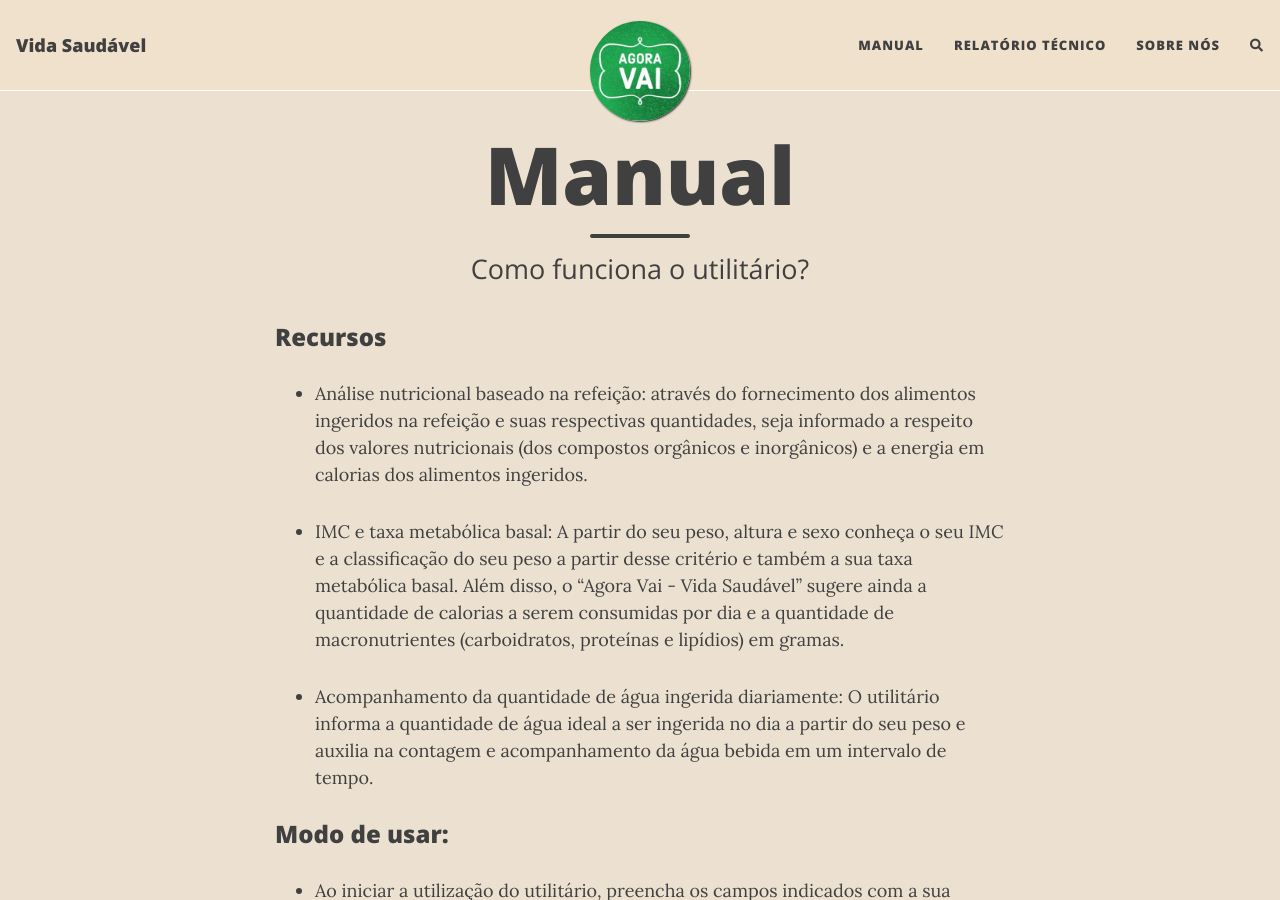
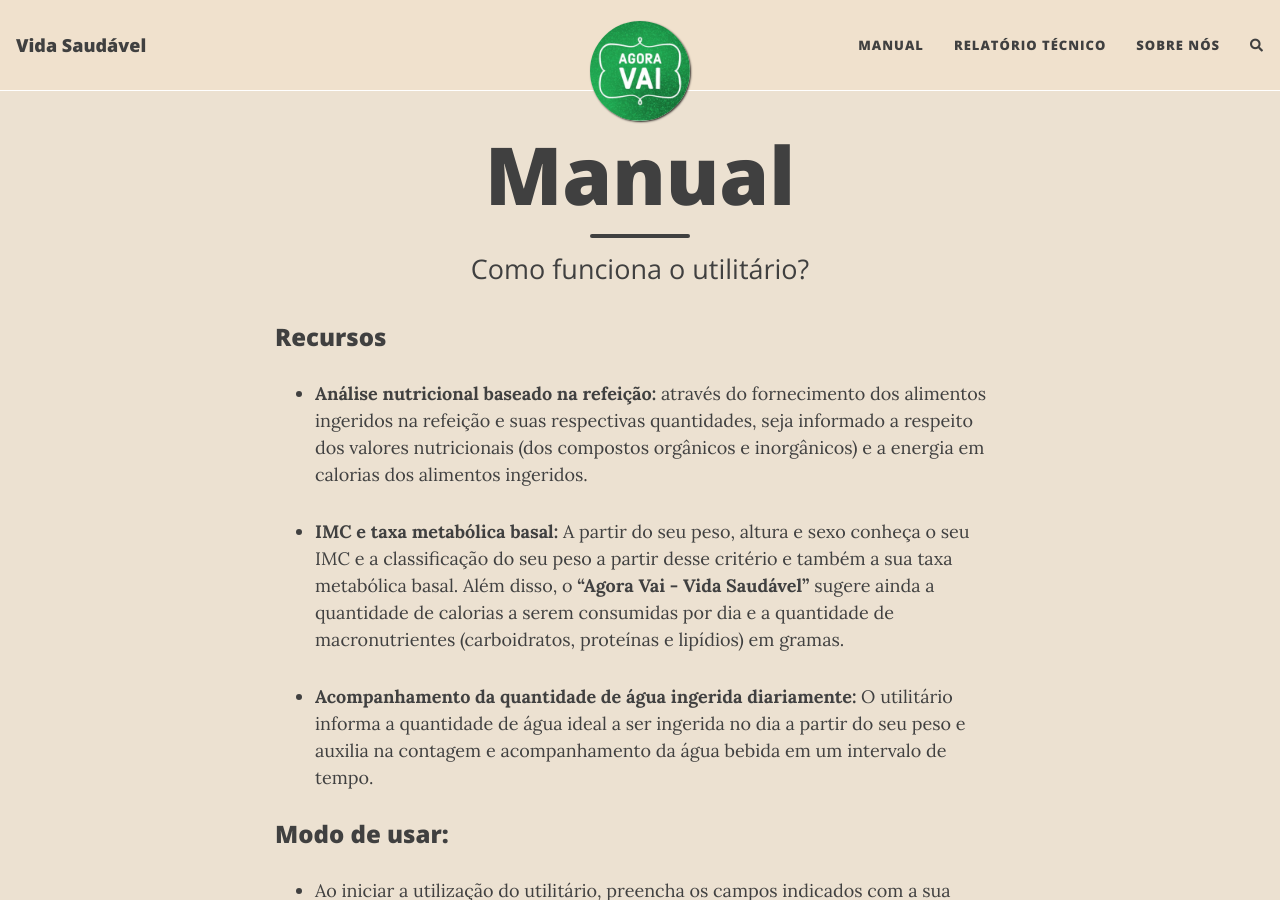
Before and after one commit to AgoraVaiUFS/APP-Vida-Saudavel, a Jekyll site: the page built from manual.md, in a window 1280 px wide and 900 px high. Built offline with Jekyll 4.4.1, drawn with Linux system fonts in a browser that asks for light colours; nearby versions of some CDN libraries; comment, search, counter and statistics services are not loaded.

```diff
--- a/manual.md
+++ b/manual.md
@@ -5,11 +5,11 @@ subtitle: Como funciona o utilitário?
 ---
 
 ### Recursos
--   Análise nutricional baseado na refeição: através do fornecimento dos alimentos ingeridos na refeição e suas respectivas quantidades, seja informado a respeito dos valores nutricionais (dos compostos orgânicos e inorgânicos) e a energia em calorias dos alimentos ingeridos.
+-   **Análise nutricional baseado na refeição:** através do fornecimento dos alimentos ingeridos na refeição e suas respectivas quantidades, seja informado a respeito dos valores nutricionais (dos compostos orgânicos e inorgânicos) e a energia em calorias dos alimentos ingeridos.
 
--   IMC e taxa metabólica basal: A partir do seu peso, altura e sexo conheça o seu IMC e a classificação do seu peso a partir desse critério e também a sua taxa metabólica basal. Além disso, o “Agora Vai - Vida Saudável” sugere ainda a quantidade de calorias a serem consumidas por dia e a quantidade de macronutrientes (carboidratos, proteínas e lipídios) em gramas.
+-   **IMC e taxa metabólica basal:** A partir do seu peso, altura e sexo conheça o seu IMC e a classificação do seu peso a partir desse critério e também a sua taxa metabólica basal. Além disso, o **“Agora Vai - Vida Saudável”** sugere ainda a quantidade de calorias a serem consumidas por dia e a quantidade de macronutrientes (carboidratos, proteínas e lipídios) em gramas.
 
--   Acompanhamento da quantidade de água ingerida diariamente: O utilitário informa a quantidade de água ideal a ser ingerida no dia a partir do seu peso e auxilia na contagem e acompanhamento da água bebida em um intervalo de tempo.
+-   **Acompanhamento da quantidade de água ingerida diariamente:** O utilitário informa a quantidade de água ideal a ser ingerida no dia a partir do seu peso e auxilia na contagem e acompanhamento da água bebida em um intervalo de tempo.
 
 ### Modo de usar:
 -   Ao iniciar a utilização do utilitário, preencha os campos indicados com a sua altura, peso, idade, sexo, sua taxa de atividade diária e qual o seu objetivo com relação ao seu peso.
```
